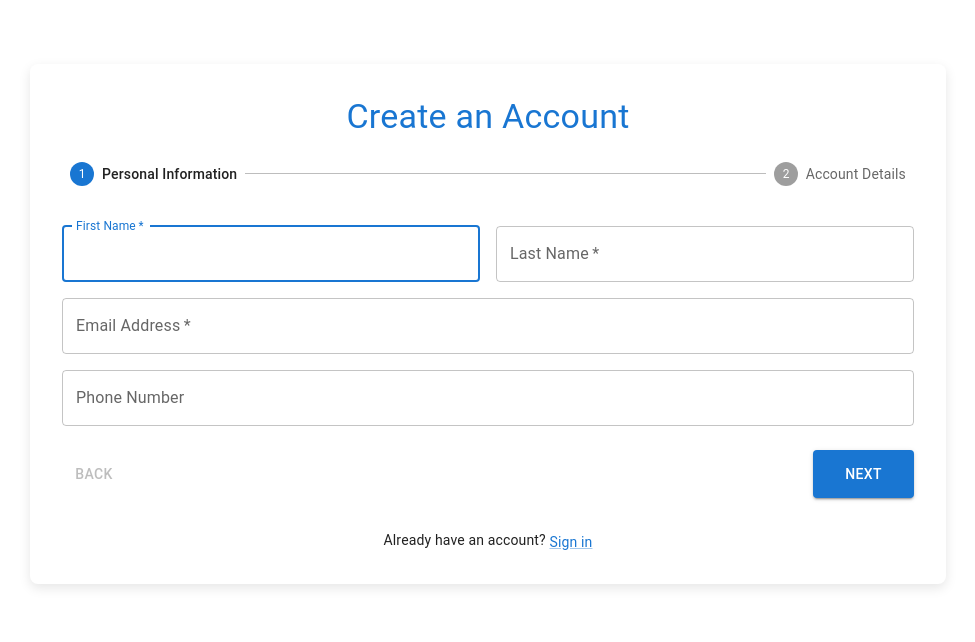
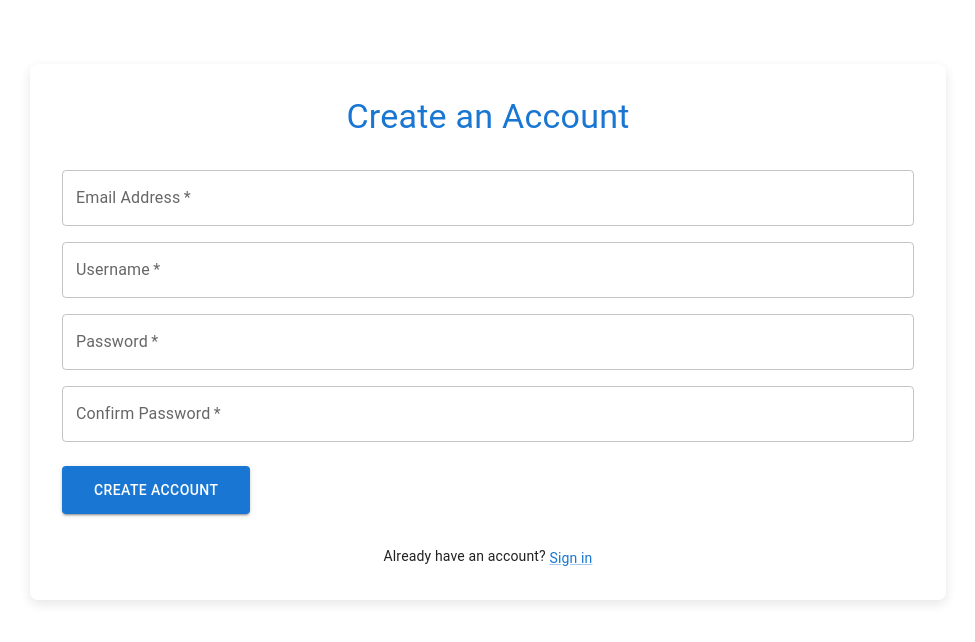
Before and after one commit to CS509WPITeam4/AirlineBookingSystemT4FrontEnd, a React (Vite) app: page /signup in a window 1280 px wide. Shown: the top 642 px of the page, without its empty margins (152-1127 px from the left). Built offline with nearby package versions, Linux system fonts and the light colour scheme.

Commit message:
Added Backend Connection

```diff
--- a/src/pages/SignupPage.jsx
+++ b/src/pages/SignupPage.jsx
@@ -8,10 +8,7 @@ import {
   Box,
   Link,
   Grid,
-  Paper,
-  Stepper,
-  Step,
-  StepLabel
+  Paper
 } from '@mui/material';
 import { styled } from '@mui/material/styles';
 import axios from 'axios';
@@ -27,22 +24,18 @@ const StyledPaper = styled(Paper)(({ theme }) => ({
 
 const SignupPage = () => {
   const navigate = useNavigate();
-  const [activeStep, setActiveStep] = useState(0);
   const [isLoading, setIsLoading] = useState(false);
   const [error, setError] = useState('');
 
   // API endpoint - directly defined here instead of importing from config
-  const API_URL = 'https://your-backend-api-url.com/api/auth/register';
+  const API_URL = 'http://localhost:8080/api/users/signup';
 
   // User information
   const [formData, setFormData] = useState({
-    firstName: '',
-    lastName: '',
     email: '',
     username: '',
     password: '',
-    confirmPassword: '',
-    phoneNumber: ''
+    confirmPassword: ''
   });
 
   const handleChange = (e) => {
@@ -50,43 +43,29 @@ const SignupPage = () => {
     setFormData({ ...formData, [name]: value });
   };
 
-  const handleNext = () => {
-    if (activeStep === 0) {
-      // Validate first step fields
-      if (!formData.firstName || !formData.lastName || !formData.email) {
+  const validateFields = () => {
+    if (!formData.email || !formData.username || !formData.password || !formData.confirmPassword) {
       setError('Please fill in all required fields.');
-        return;
+      return false;
     }
 
     if (!validateEmail(formData.email)) {
       setError('Please enter a valid email address.');
-        return;
-      }
-    } else if (activeStep === 1) {
-      // Validate second step fields
-      if (!formData.username || !formData.password || !formData.confirmPassword) {
-        setError('Please fill in all required fields.');
-        return;
+      return false;
     }
 
     if (formData.password !== formData.confirmPassword) {
       setError('Passwords do not match.');
-        return;
+      return false;
     }
 
     if (formData.password.length < 8) {
       setError('Password must be at least 8 characters long.');
-        return;
-      }
+      return false;
     }
 
     setError('');
-    setActiveStep((prevStep) => prevStep + 1);
-  };
-
-  const handleBack = () => {
-    setError('');
-    setActiveStep((prevStep) => prevStep - 1);
+    return true;
   };
 
   const validateEmail = (email) => {
@@ -97,8 +76,11 @@ const SignupPage = () => {
   const handleSubmit = async (e) => {
     e.preventDefault();
 
+    if (!validateFields()) {
+      return;
+    }
+
     setIsLoading(true);
-    setError('');
 
     try {
       // Using the API URL directly in the component
@@ -120,35 +102,30 @@ const SignupPage = () => {
     navigate('/login');
   };
 
-  const steps = ['Personal Information', 'Account Details'];
+  return (
+    <Container maxWidth="md">
+      <Box
+        sx={{
+          marginTop: 8,
+          marginBottom: 8,
+          display: 'flex',
+          flexDirection: 'column',
+          alignItems: 'center',
+        }}
+      >
+        <StyledPaper sx={{ width: '100%' }}>
+          <Typography component="h1" variant="h4" sx={{ mb: 3, color: 'primary.main' }}>
+            Create an Account
+          </Typography>
 
-  const renderStepContent = (step) => {
-    switch (step) {
-      case 0:
-        return (
-          <>
+          {error && (
+            <Typography color="error" sx={{ mt: 1, mb: 2 }}>
+              {error}
+            </Typography>
+          )}
+
+          <Box component="form" sx={{ mt: 1, width: '100%' }}>
             <Grid container spacing={2}>
-              <Grid item xs={12} sm={6}>
-                <TextField
-                  name="firstName"
-                  required
-                  fullWidth
-                  label="First Name"
-                  value={formData.firstName}
-                  onChange={handleChange}
-                  autoFocus
-                />
-              </Grid>
-              <Grid item xs={12} sm={6}>
-                <TextField
-                  name="lastName"
-                  required
-                  fullWidth
-                  label="Last Name"
-                  value={formData.lastName}
-                  onChange={handleChange}
-                />
-              </Grid>
               <Grid item xs={12}>
                 <TextField
                   name="email"
@@ -161,22 +138,6 @@ const SignupPage = () => {
                   autoComplete="email"
                 />
               </Grid>
-              <Grid item xs={12}>
-                <TextField
-                  name="phoneNumber"
-                  fullWidth
-                  label="Phone Number"
-                  value={formData.phoneNumber}
-                  onChange={handleChange}
-                />
-              </Grid>
-            </Grid>
-          </>
-        );
-      case 1:
-        return (
-          <>
-            <Grid container spacing={2}>
               <Grid item xs={12}>
                 <TextField
                   name="username"
@@ -212,56 +173,9 @@ const SignupPage = () => {
                 />
               </Grid>
             </Grid>
-          </>
-        );
-      default:
-        return null;
-    }
-  };
-
-  return (
-    <Container maxWidth="md">
-      <Box
-        sx={{
-          marginTop: 8,
-          marginBottom: 8,
-          display: 'flex',
-          flexDirection: 'column',
-          alignItems: 'center',
-        }}
-      >
-        <StyledPaper sx={{ width: '100%' }}>
-          <Typography component="h1" variant="h4" sx={{ mb: 3, color: 'primary.main' }}>
-            Create an Account
-          </Typography>
-
-          <Stepper activeStep={activeStep} sx={{ width: '100%', mb: 4 }}>
-            {steps.map((label) => (
-              <Step key={label}>
-                <StepLabel>{label}</StepLabel>
-              </Step>
-            ))}
-          </Stepper>
-
-          {error && (
-            <Typography color="error" sx={{ mt: 1, mb: 2 }}>
-              {error}
-            </Typography>
-          )}
-
-          <Box component="form" sx={{ mt: 1, width: '100%' }}>
-            {renderStepContent(activeStep)}
 
             <Box sx={{ display: 'flex', justifyContent: 'space-between', mt: 3 }}>
-              <Button
-                disabled={activeStep === 0}
-                onClick={handleBack}
-                sx={{ mr: 1 }}
-              >
-                Back
-              </Button>
               <Box>
-                {activeStep === steps.length - 1 ? (
                 <Button
                   variant="contained"
                   onClick={handleSubmit}
@@ -270,15 +184,6 @@ const SignupPage = () => {
                 >
                   {isLoading ? 'Creating Account...' : 'Create Account'}
                 </Button>
-                ) : (
-                  <Button
-                    variant="contained"
-                    onClick={handleNext}
-                    sx={{ py: 1.5, px: 4 }}
-                  >
-                    Next
-                  </Button>
-                )}
               </Box>
             </Box>
           </Box>
```
Lines whose indentation alone changed are shown as unchanged.
